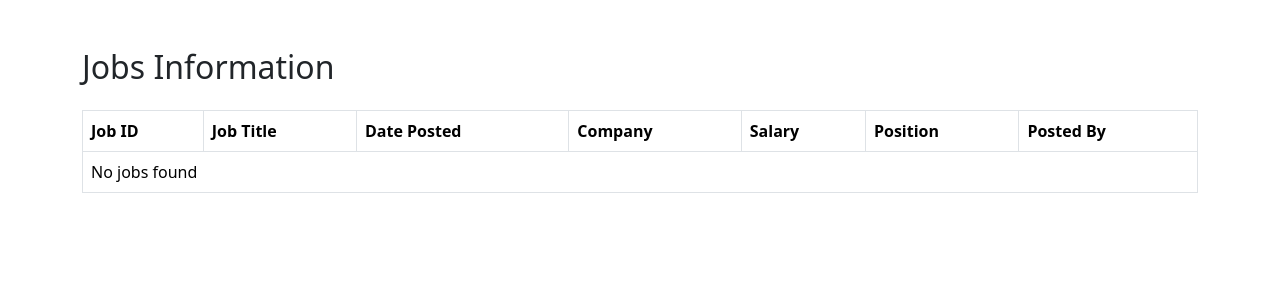
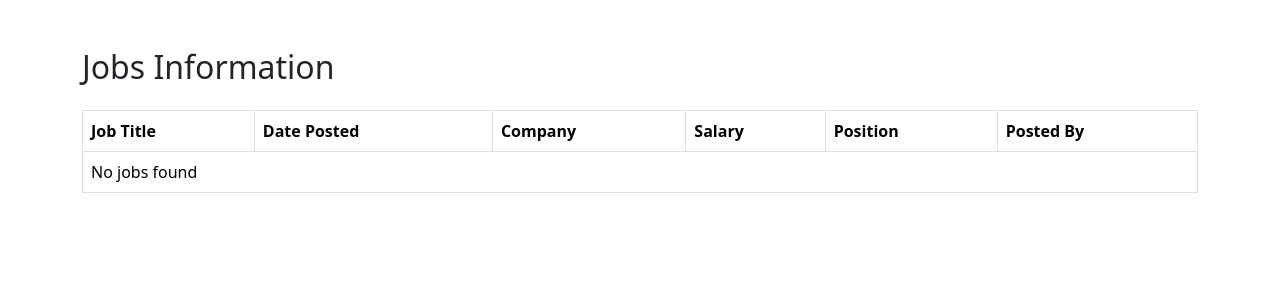
Before and after one commit to arnob-das/Job-Applicant-Tracking-System, a PHP site: page /varsity/jobs.php in a window 1280 px wide. Shown: the part 76-376 px from the top of the page. Run offline with PHP 8.4, Linux system fonts and the light colour scheme; data that the repository does not hold is empty.

Commit message:
i removed a variable

```diff
--- a/frontend/jobs.php
+++ b/frontend/jobs.php
@@ -12,7 +12,7 @@ $result = $conn->query($sql);
     <table class="table table-bordered">
         <thead>
             <tr>
-                <th>Job ID</th>
+
                 <th>Job Title</th>
                 <th>Date Posted</th>
                 <th>Company</th>
@@ -26,7 +26,7 @@ $result = $conn->query($sql);
             if ($result->num_rows > 0) {
                 while ($row = $result->fetch_assoc()) {
                     echo "<tr>";
-                    echo "<td>{$row['JobId']}</td>";
+
                     echo "<td>{$row['JobTitle']}</td>";
                     echo "<td>{$row['dateposted']}</td>";
                     echo "<td>{$row['company']}</td>";
```
